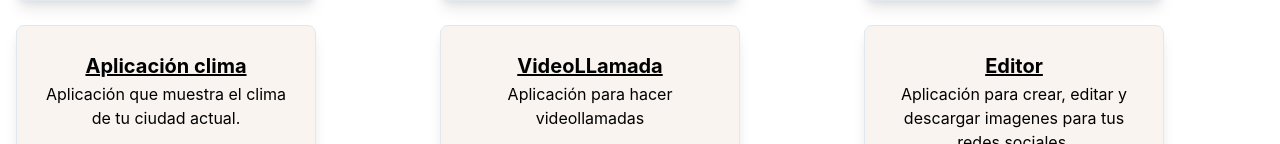
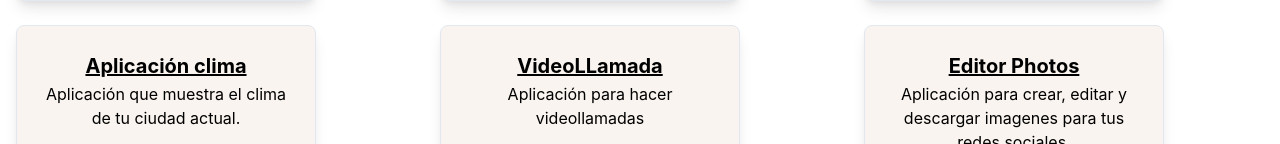
Before and after one commit to Berrones-Edwin/portfolio-react, a React (Vite) app: page / in a window 1280 px wide. Shown: the part 1734-1878 px from the top of the page. Built offline with nearby package versions, Linux system fonts and the light colour scheme.

Commit message:
change name

```diff
--- a/src/data/portfolio-data.ts
+++ b/src/data/portfolio-data.ts
@@ -300,7 +300,7 @@ export const projectsData = [
   },
   {
     id: 10,
-    name: 'Editor',
+    name: 'Editor Photos',
     descriptionShort:
       'Aplicación para crear, editar y descargar imagenes para tus redes sociales.',
     description:
```
